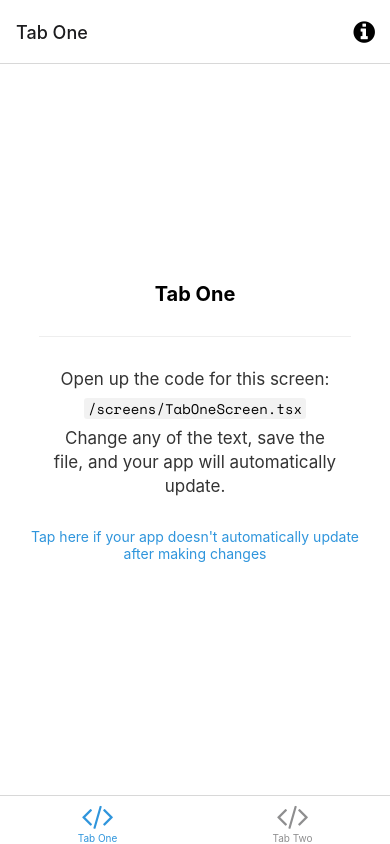
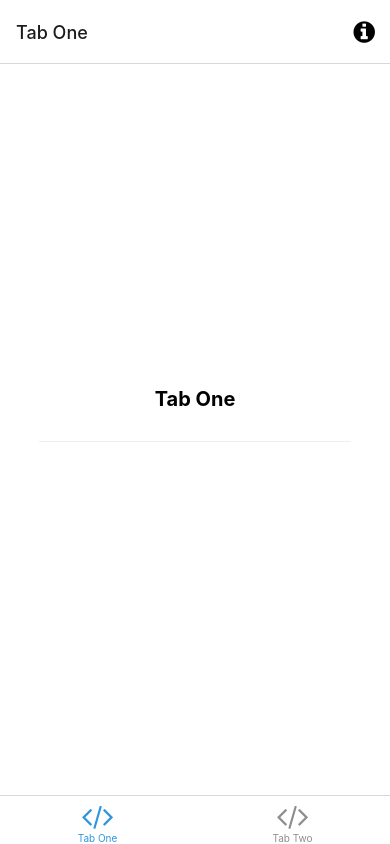
Before and after one commit to natnael-OQP/Twitter-clone, a React Native app: screen /TabOne in a window 390 px wide. Built offline with nearby package versions, Linux system fonts and the light colour scheme; what expo-linking would draw is missing.

Commit message:
initial commit

```diff
--- a/screens/TabOneScreen.tsx
+++ b/screens/TabOneScreen.tsx
@@ -1,15 +1,19 @@
-import { StyleSheet } from 'react-native';
+import { StyleSheet } from "react-native";
 
-import EditScreenInfo from '../components/EditScreenInfo';
-import { Text, View } from '../components/Themed';
-import { RootTabScreenProps } from '../types';
+import { Text, View } from "../components/Themed";
+import { RootTabScreenProps } from "../types";
 
-export default function TabOneScreen({ navigation }: RootTabScreenProps<'TabOne'>) {
+export default function TabOneScreen({
+  navigation,
+}: RootTabScreenProps<"TabOne">) {
   return (
     <View style={styles.container}>
       <Text style={styles.title}>Tab One</Text>
-      <View style={styles.separator} lightColor="#eee" darkColor="rgba(255,255,255,0.1)" />
-      <EditScreenInfo path="/screens/TabOneScreen.tsx" />
+      <View
+        style={styles.separator}
+        lightColor="#eee"
+        darkColor="rgba(255,255,255,0.1)"
+      />
     </View>
   );
 }
@@ -17,16 +21,16 @@
 const styles = StyleSheet.create({
   container: {
     flex: 1,
-    alignItems: 'center',
-    justifyContent: 'center',
+    alignItems: "center",
+    justifyContent: "center",
   },
   title: {
     fontSize: 20,
-    fontWeight: 'bold',
+    fontWeight: "bold",
   },
   separator: {
     marginVertical: 30,
     height: 1,
-    width: '80%',
+    width: "80%",
   },
 });
```
Also changed, not shown: screens/TabTwoScreen.tsx (+12 -8 lines).
